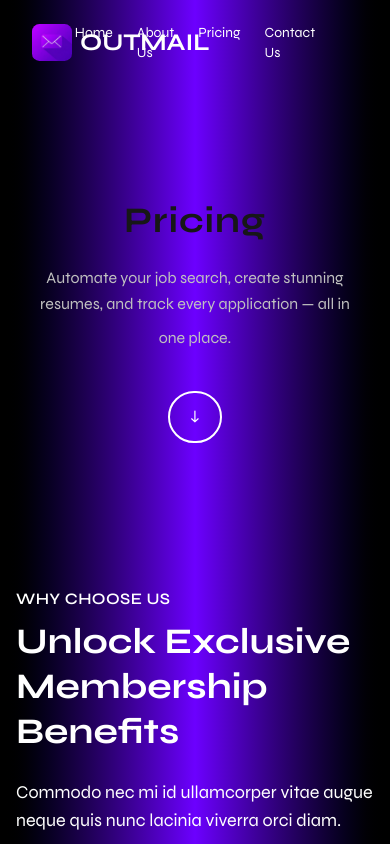
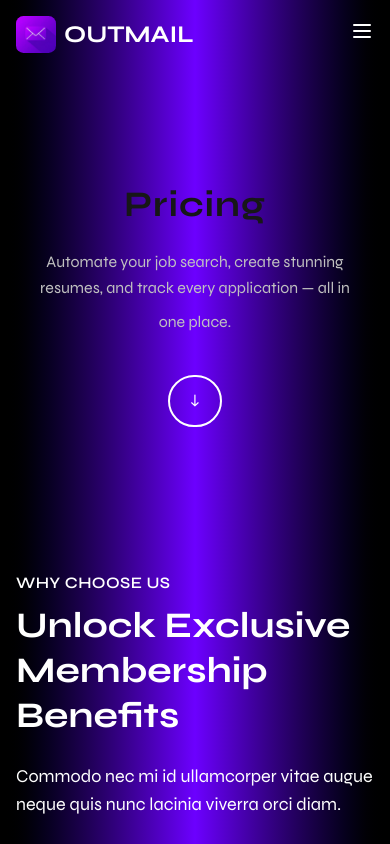
Before and after one commit to yashsharma8433/Outmaill, a Next.js app: page /Pricing in a window 390 px wide. Shown: the top 844 px of the page. Built offline with nearby package versions, Linux system fonts and the light colour scheme.

Commit message:
responsivness

```diff
--- a/src/component/Hero.jsx
+++ b/src/component/Hero.jsx
@@ -55,7 +55,7 @@ function Hero() {
       </div>
       {/* <HeroScrollDemo /> */}
      <div className='
-  sm:-mt-20
+  sm:-mt-400
   md:-mt-235
   lg:-mt-100
   xl:-mt-100
@@ -65,7 +65,8 @@ function Hero() {
     </div>
 
 
-  );z
+
+  );
 }
 
 export default Hero;
--- a/src/component/Navbar.jsx
+++ b/src/component/Navbar.jsx
@@ -1,27 +1,32 @@
-import React from 'react';
-import Image from 'next/image';
-import Logo from '@/assets/logo.svg';
+"use client";
+import React, { useState } from "react";
+import Image from "next/image";
+import Logo from "@/assets/logo.svg";
+import { Menu, X } from "lucide-react";
+import { AnimatePresence, motion } from "framer-motion";
 
 function Navbar() {
+  const [isOpen, setIsOpen] = useState(false);
+
   return (
-    <header className="w-full bg-gradient-to-l from-black via-[#6c00ff] to-black ">
+    <header className="w-full bg-gradient-to-l from-black via-[#6c00ff] to-black">
       <nav className="relative max-w-screen-xl mx-auto px-4 sm:px-6 lg:px-8 py-4 flex items-center justify-between">
 
-        {/* Logo Section */}
-        <div className="flex items-center space-x-2 text-2xl font-bold px-4 py-2 rounded-md">
+        {/* Logo */}
+        <div className="flex items-center space-x-2 text-2xl font-bold">
           <Image src={Logo} alt="Logo" width={40} height={40} />
           <span className="text-white">OUTMAIL</span>
         </div>
 
-        {/* Nav Links Centered Absolutely */}
-        <div className="absolute left-1/2 transform -translate-x-1/2 flex space-x-6 text-white text-sm font-medium">
+        {/* Desktop Links */}
+        <div className="hidden md:flex space-x-6 text-white text-sm font-medium">
           <a href="/" className="hover:text-[#AD46FF] transition">Home</a>
           <a href="/Aboutus" className="hover:text-[#AD46FF] transition">About Us</a>
           <a href="/Pricing" className="hover:text-[#AD46FF] transition">Pricing</a>
           <a href="/Contactus" className="hover:text-[#AD46FF] transition">Contact Us</a>
         </div>
 
-        {/* CTA Buttons */}
+        {/* CTA Button - Desktop */}
         <div className="hidden md:flex items-center">
           <a
             href="#"
@@ -31,7 +36,48 @@ function Navbar() {
           </a>
         </div>
 
+        {/* Mobile Menu Toggle */}
+        <div className="md:hidden">
+          <button
+            onClick={() => setIsOpen(!isOpen)}
+            className="text-white"
+          >
+            {isOpen ? <X size={24} /> : <Menu size={24} />}
+          </button>
+        </div>
       </nav>
+
+      {/* Mobile Menu with Framer Motion for animation */}
+      <AnimatePresence>
+        {isOpen && (
+          <motion.div
+            initial={{ opacity: 0, x: "100%" }}
+            animate={{ opacity: 1, x: 0 }}
+            exit={{ opacity: 0, x: "100%" }}
+            transition={{ duration: 0.3, ease: "easeInOut" }}
+            className="md:hidden fixed top-0 left-0 w-full h-screen bg-black/90 backdrop-blur-sm z-50 flex flex-col justify-center items-center"
+          >
+            <button
+              onClick={() => setIsOpen(false)}
+              className="absolute top-4 right-4 text-white"
+            >
+              <X size={24} />
+            </button>
+            <div className="flex flex-col space-y-8 text-white text-xl font-medium">
+              <a href="/" className="hover:text-[#AD46FF] transition text-center">Home</a>
+              <a href="/Aboutus" className="hover:text-[#AD46FF] transition text-center">About Us</a>
+              <a href="/Pricing" className="hover:text-[#AD46FF] transition text-center">Pricing</a>
+              <a href="/Contactus" className="hover:text-[#AD46FF] transition text-center">Contact Us</a>
+              <a
+                href="#"
+                className="text-center text-white bg-[#AD46FF] font-semibold rounded-full px-8 py-3 mt-4 hover:bg-[#c289f0] transition-colors"
+              >
+                Login
+              </a>
+            </div>
+          </motion.div>
+        )}
+      </AnimatePresence>
     </header>
   );
 }
```
Lines whose indentation alone changed are shown as unchanged.
